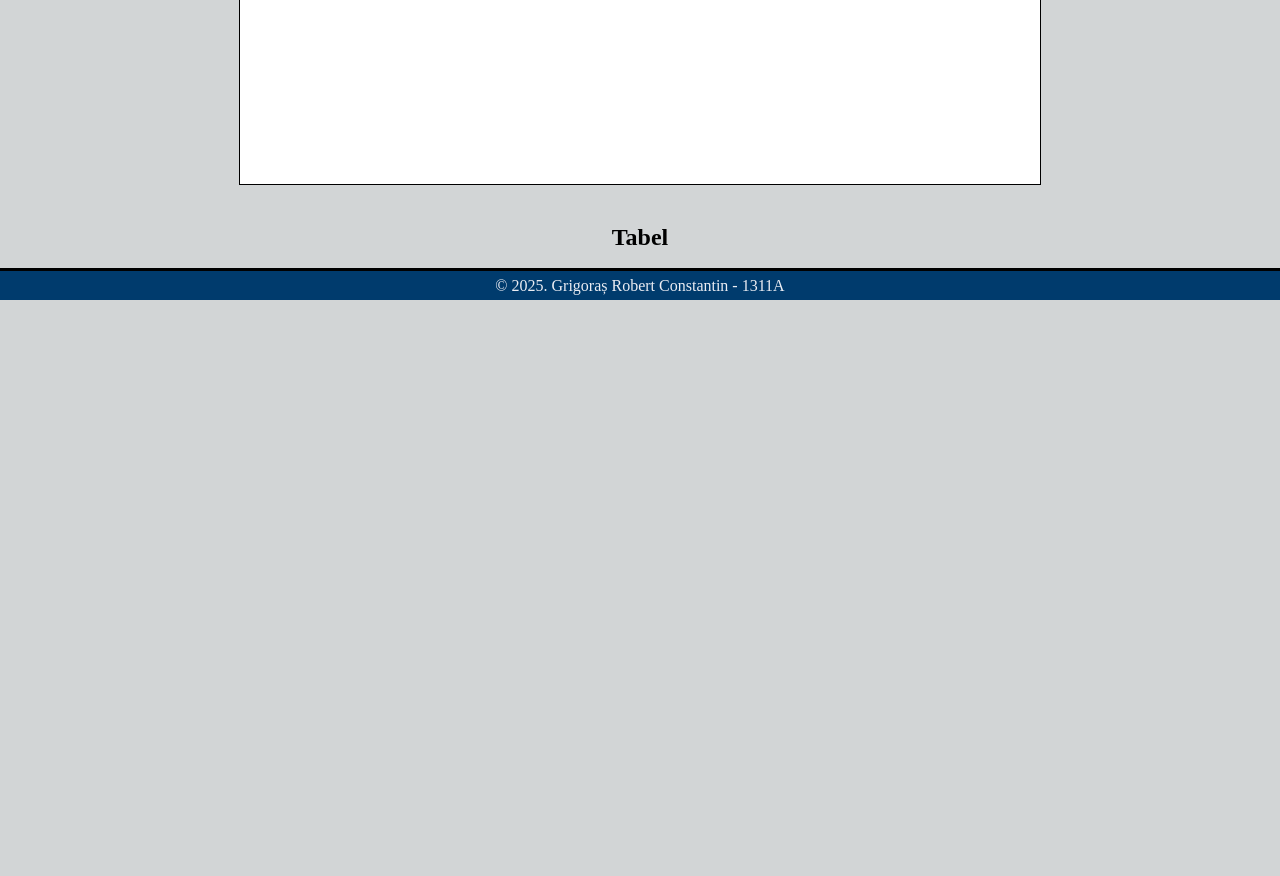
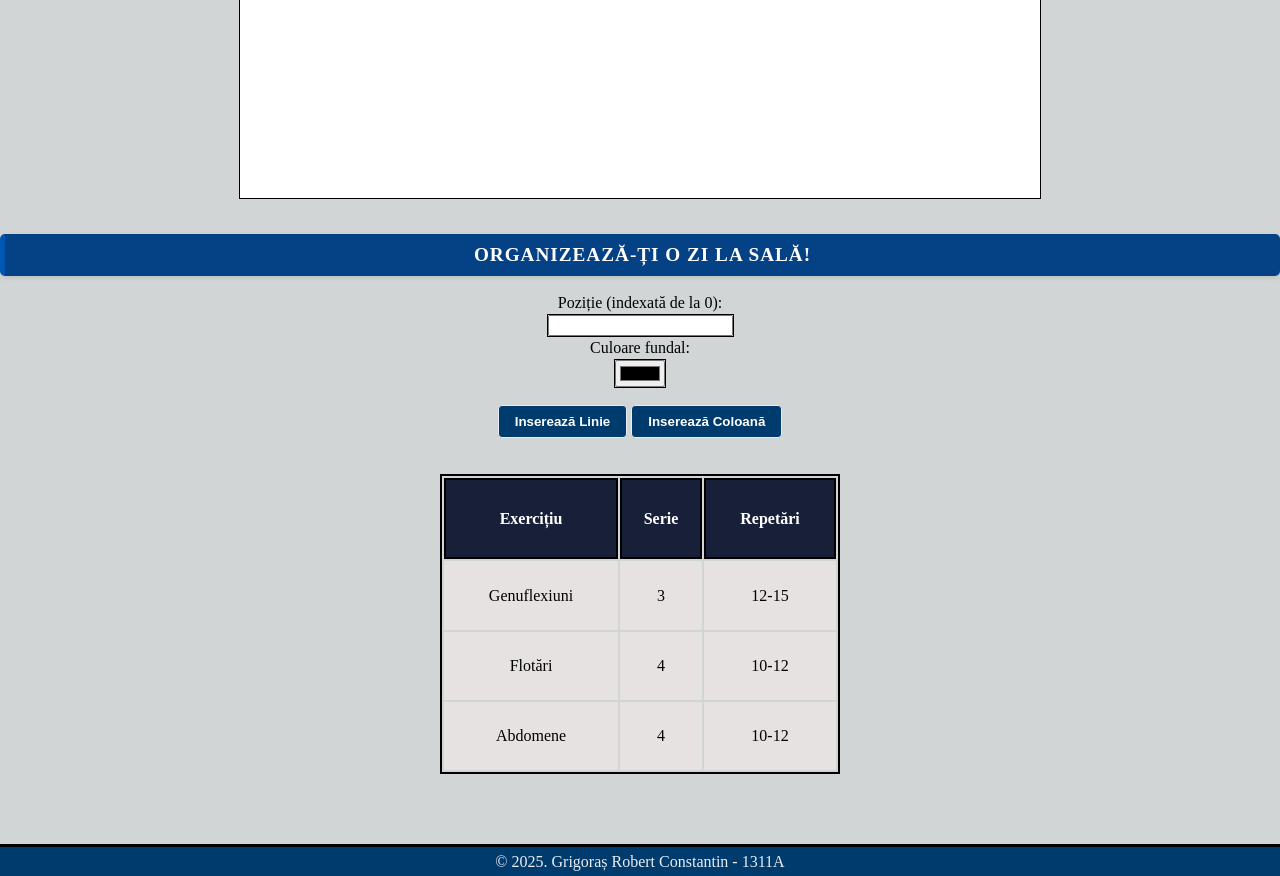
Before and after one commit to robeery/ro-hyperthrophy-website, a plain HTML site: page invat.html in a window 1280 px wide. Shown: the part 1269-2145 px from the top of the page. Before the commit the page ends 1569 px from the top, so only its background shows below. Drawn offline with Linux system fonts and the light colour scheme.

Commit message:
lab 5 tema 3

```diff
--- a/invat.html
+++ b/invat.html
@@ -57,7 +57,7 @@
                 <!--momentan asa, schimb dupa-->
 
                 <section id="date_invat">
-                    <h1 >Datele tale</h1>
+                    <h1 class="invat_headers" id="primul_h1">Datele tale</h1>
                     <p id="x" onload="ora()">d1</p>
                     <p id="data">d2</p>
                     <p id="url">d3 </p>
@@ -68,7 +68,7 @@
 
                 <section id="deseneaza_invat">
                     <div class="drawing-container">
-                    <h1>Desenează!</h1>
+                    <h1 class="invat_headers" >Desenează!</h1>
                     <p>Faceți clic în unul sau două puncte pentru a desena!</p>
                     <div class="controls">
 
@@ -104,8 +104,54 @@
                 </section>
 
                 <section id="tabel_invat">
-                    <h1> Tabel</h1>
+                    <h1 class="invat_headers"> Organizează-ți o zi la sală!</h1>
+
+
+                        <label for="position">Poziție (indexată de la 0):</label>
+                        <input type="number" id="position" min="0">
+
+                        <label for="colorPicker">Culoare fundal:</label>
+                        <input type="color" id="colorPicker">
+
+                    </br>
+                </br>
+
+                        <button onclick="insertRow()">Inserează Linie</button>
+                        <button onclick="insertColumn()">Inserează Coloană</button>
+            </br>
+        </br>
+    </br>
+                        <table id="dynamicTable" class="dynamicTable">
+
+                                <tr>
+                                    <th>Exercițiu</th>
+                                    <th>Serie</th>
+                                    <th>Repetări</th>
+                                </tr>
+
+
+                                <tr>
+                                    <td>Genuflexiuni</td>
+                                    <td>3</td>
+                                    <td>12-15</td>
+                                </tr>
+                                <tr>
+                                    <td>Flotări</td>
+                                    <td>4</td>
+                                    <td>10-12</td>
+                                </tr>
+
+                                <tr>
+                                    <td>Abdomene</td>
+                                    <td>4</td>
+                                    <td>10-12</td>
+                                </tr>
+
+                        </table>
+
+
                 </section>
+            </br> </br> </br> </br>
             </div>
 
 
--- a/js/script.js
+++ b/js/script.js
@@ -185,3 +185,89 @@ document.addEventListener('DOMContentLoaded', function() {
 
     drawText();
 });
+
+//lab 5 tema3
+function insertRow() {
+    const table = document.getElementById('dynamicTable');
+    const position = parseInt(document.getElementById('position').value);
+    const color = document.getElementById('colorPicker').value;
+
+
+    if (isNaN(position) || position < 0 || position > table.rows.length) {
+        alert('Poziție invalidă pentru inserarea liniei!');
+        return;
+    }
+
+
+    const newRow = table.insertRow(position);
+
+
+    for (let i = 0; i < table.rows[0].cells.length; i++) {
+        const newCell = newRow.insertCell(i);
+        newCell.textContent = 'Exercițiu nou?';
+        newCell.style.backgroundColor = color;
+
+
+        newCell.ondblclick = makeEditable;
+    }
+}
+
+function insertColumn() {
+    const table = document.getElementById('dynamicTable');
+    const position = parseInt(document.getElementById('position').value);
+    const color = document.getElementById('colorPicker').value;
+
+
+    if (isNaN(position) || position < 0 || position > table.rows[0].cells.length) {
+        alert('Poziție invalidă pentru inserarea coloanei!');
+        return;
+    }
+
+
+    for (let i = 0; i < table.rows.length; i++) {
+        const newCell = table.rows[i].insertCell(position);
+        newCell.textContent = 'Parametru nou?';
+        newCell.style.backgroundColor = color;
+
+
+        newCell.ondblclick = makeEditable;
+    }
+}
+
+function makeEditable(event) {
+    const cell = event.target;
+
+
+    const input = document.createElement('input');
+    input.type = 'text';
+    input.value = cell.textContent;
+    input.style.width = '100%';
+    input.style.boxSizing = 'border-box';
+
+
+    cell.innerHTML = '';
+    cell.appendChild(input);
+    input.focus();
+
+
+    input.addEventListener('blur', function() {
+        cell.textContent = input.value;
+    });
+
+
+    input.addEventListener('keypress', function(e) {
+        if (e.key === 'Enter') {
+            cell.textContent = input.value;
+        }
+    });
+}
+
+
+document.addEventListener('DOMContentLoaded', function() {
+    const table = document.getElementById('dynamicTable');
+
+
+    table.querySelectorAll('td').forEach(cell => {
+        cell.ondblclick = makeEditable;
+    });
+});
--- a/stil.css
+++ b/stil.css
@@ -390,7 +390,54 @@ canvas {
     bottom: -10px !important; /* Position when visible */
   }
 
+.dynamicTable {
+    width: 400px;
+    height: 300px;
+}
+.dynamicTable, th, tr{
+    border: 2px black;
+    /* border-collapse: collapse; */
+    border-style: solid;
+    border-color: black;
+    align-items: center;
+    margin-left:auto;
+    margin-right:auto;
+}
 
+.dynamicTable tr:first-child {
+    background-color: rgb(23, 32, 56);
+    color: white;
+}
+
+.dynamicTable th:first-child {
+    background-color: #003B6D;
+    color: white;
+}
+.dynamicTable tr:first-child>th:first-child{
+    background-color: rgb(23, 32, 56);
+    color: white;
+}
+.dynamicTable tr:not(:first-child)
+{
+    background-color: rgb(231, 226, 226);
+}
+.invat_headers{
+    background-color: #054285;  /* Albastru principal */
+    color: white;
+    padding: 10px 15px;
+    border-radius: 5px;
+    margin-bottom: 15px;
+    box-shadow: 0 2px 4px rgba(0,0,0,0.1);
+    border-left: 5px solid #0056b3;  /* Border stânga puțin mai închis */
+    font-size: 1.2rem;
+    text-transform: uppercase;
+    letter-spacing: 1px;
+}
+#primul_h1
+{
+    position: relative;
+    bottom: 16px;
+}
 /*
 .site {
     min-height: 100dvh;
```
